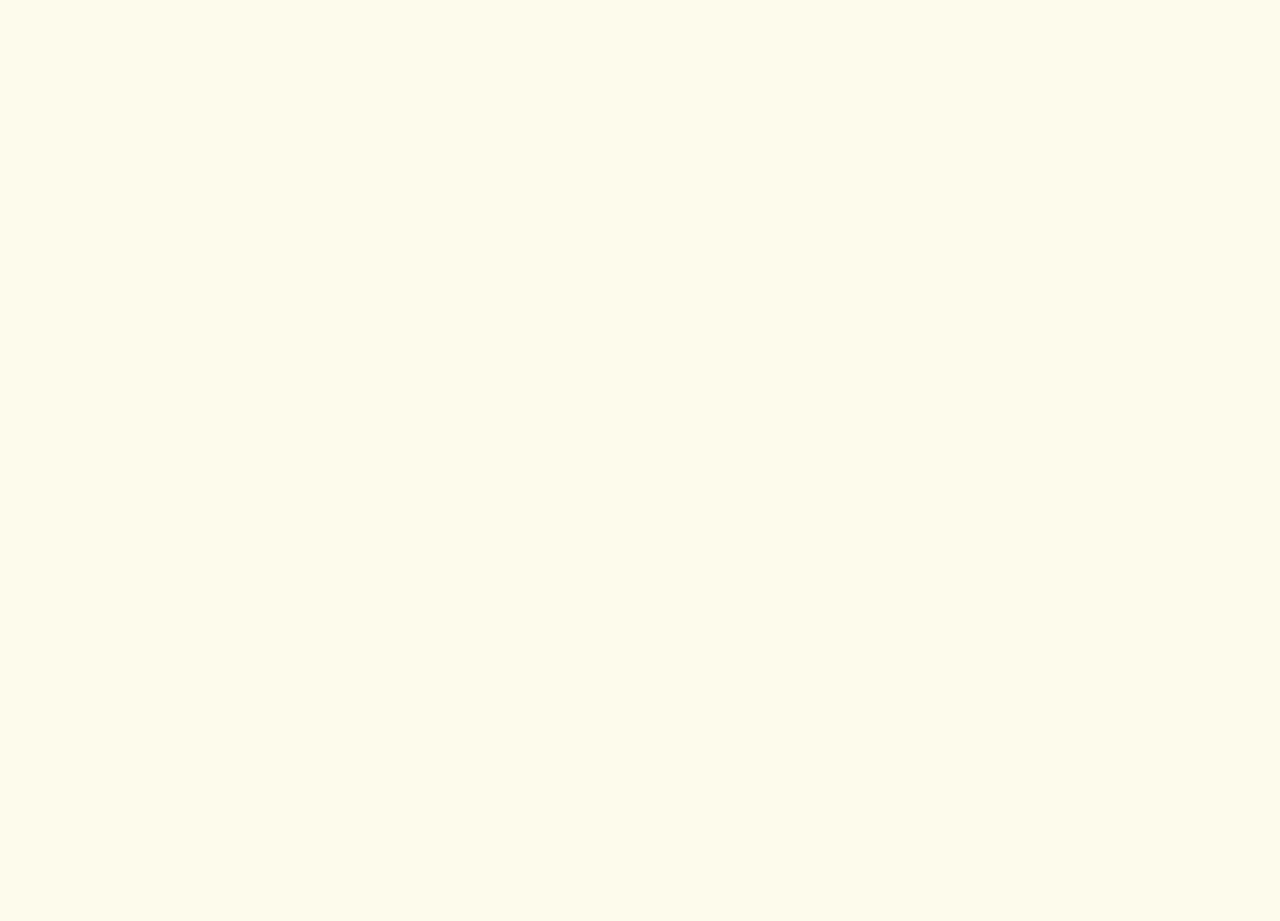
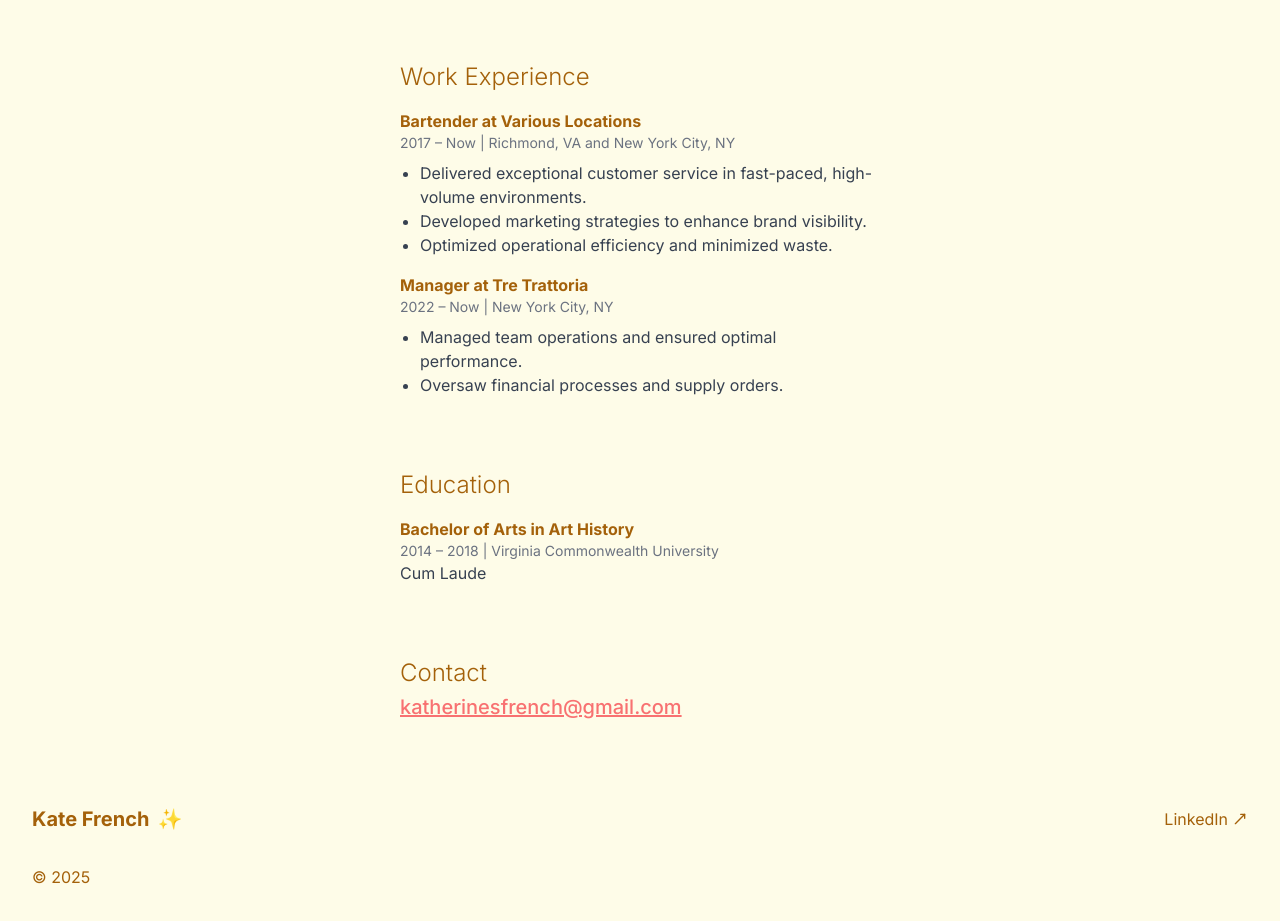
Before and after one commit to josephdburdick/katherinesfrench, a Next.js app: page /cv in a window 1280 px wide. Before the commit this address had no page. Shown: the part 427-1348 px from the top of the page. Before the commit the page ends 800 px from the top, so only its background shows below. Built offline with nearby package versions, Linux system fonts and the light colour scheme.

Commit message:
Initial addition of cv page

```diff
--- a/src/api/contact.md
+++ b/src/api/contact.md
@@ -7,5 +7,5 @@ links:
   resume:
     text: View my Resume
     icon: readCV
-    url: https://read.cv/katefr
+    url: /cv
 ---
--- a/src/api/site.md
+++ b/src/api/site.md
@@ -13,7 +13,7 @@ open_graph:
   title: "Kate French - Let's Connect"
   description: Learn more about Kate French, a customer service professional with extensive experience in hospitality and administration.
   image: ${basePath}/assets/images/kate-looking-up.webp
-  url: https://josephdburdick.github.io/katherinesfrench/
+  url: https://katefrench.me
   site_name: Kate French
 twitter:
   card: summary_large_image
--- a/src/app/_content/Experience.tsx
+++ b/src/app/_content/Experience.tsx
@@ -1,5 +1,6 @@
 "use client"
 
+import BodyText from "@/components/global/BodyText"
 import DateSpan from "@/components/global/DateSpan"
 import { useApi } from "@/components/providers/DataProvider"
 import convertNewLinesToHTML from "@/lib/convertNewLinesToHTML"
@@ -27,14 +28,12 @@ export default function Experience() {
           />
           <span className="absolute inset-0 rounded-xl bg-primary/50 mix-blend-soft-light"></span>
         </span>
-        <div className="prose space-y-4 lg:prose-lg xl:prose-xl md:row-start-2">
-          <div
-            className="text-pretty [&>p]:mt-0"
-            dangerouslySetInnerHTML={{
-              __html: convertNewLinesToHTML(role.description),
-            }}
-          ></div>
-        </div>
+        <BodyText
+          className="prose space-y-4 lg:prose-lg xl:prose-xl md:row-start-2"
+          dangerouslySetInnerHTML={{
+            __html: convertNewLinesToHTML(role.description),
+          }}
+        />
       </div>
     </li>
   )
--- /dev/null
+++ b/src/app/_content/Resume.tsx
@@ -0,0 +1,110 @@
+"use client"
+
+import BodyText from "@/components/global/BodyText"
+import { useApi } from "@/components/providers/DataProvider"
+import Image from "next/image"
+import React from "react"
+
+export default function Resume() {
+  const { data } = useApi()
+  const intro = data.intro.attributes
+  return (
+    <div className="mx-auto mt-10 max-w-xl p-6">
+      <span className="relative float-right lg:hidden">
+        <Image
+          width={intro.picture.width}
+          height={intro.picture.height}
+          alt={intro.picture.alt}
+          src={intro.picture.src}
+          className="h-auto w-24 rounded-b-full object-cover object-center md:w-32"
+        />
+        <div className="absolute inset-0 bg-primary/10 mix-blend-overlay" />
+      </span>
+
+      {/* About Section */}
+      <Section title="About">
+        <BodyText>
+          Administrator and customer service specialist with an unwavering
+          passion and energy for people. I believe the best customer experiences
+          come from a personable, positive, and enthusiastic demeanor, which is
+          reflected consistently through my work.
+        </BodyText>
+      </Section>
+
+      {/* Work Experience Section */}
+      <Section title="Work Experience">
+        {/* Job 1 */}
+        <div className="mt-4">
+          <h3 className="font-bold">Bartender at Various Locations</h3>
+          <p className="text-sm text-gray-500">
+            2017 – Now | Richmond, VA and New York City, NY
+          </p>
+          <ul className="mt-2 list-disc pl-5 text-gray-700">
+            <li>
+              Delivered exceptional customer service in fast-paced, high-volume
+              environments.
+            </li>
+            <li>Developed marketing strategies to enhance brand visibility.</li>
+            <li>Optimized operational efficiency and minimized waste.</li>
+          </ul>
+        </div>
+
+        {/* Job 2 */}
+        <div className="mt-4">
+          <h3 className="font-bold">Manager at Tre Trattoria</h3>
+          <p className="text-sm text-gray-500">
+            2022 – Now | New York City, NY
+          </p>
+          <ul className="mt-2 list-disc pl-5 text-gray-700">
+            <li>Managed team operations and ensured optimal performance.</li>
+            <li>Oversaw financial processes and supply orders.</li>
+          </ul>
+        </div>
+      </Section>
+
+      {/* Education Section */}
+      <Section title="Education">
+        <div className="mt-4">
+          <h3 className="font-bold">Bachelor of Arts in Art History</h3>
+          <p className="text-sm text-gray-500">
+            2014 – 2018 | Virginia Commonwealth University
+          </p>
+          <p className="text-gray-700">Cum Laude</p>
+        </div>
+      </Section>
+
+      {/* Contact Section */}
+      <Section title="Contact">
+        <BodyText>
+          <p className="mt-2">
+            <a
+              href="mailto:katherinesfrench@gmail.com"
+              className="hover:underline"
+            >
+              katherinesfrench@gmail.com
+            </a>
+          </p>
+        </BodyText>
+      </Section>
+    </div>
+  )
+}
+
+function Section({
+  title,
+  children,
+}: {
+  title: string
+  children: React.ReactNode
+}) {
+  return (
+    <div className="mt-6 rounded-lg p-6">
+      <Title>{title}</Title>
+      <BodyText className="text-base">{children}</BodyText>
+    </div>
+  )
+}
+
+function Title({ children }: { children: React.ReactNode }) {
+  return <h2 className="text-2xl font-light">{children}</h2>
+}
--- /dev/null
+++ b/src/app/cv/page.tsx
@@ -0,0 +1,19 @@
+import api from "@/api"
+import Footer from "@/components/global/Footer"
+import Header from "@/components/global/Header"
+import { DataProvider } from "@/components/providers/DataProvider"
+
+import Resume from "../_content/Resume"
+
+export default async function cv() {
+  const data = await api()
+
+  return (
+    <DataProvider initialData={data}>
+      <Header />
+      <Resume />
+      <Header />
+      <Footer />
+    </DataProvider>
+  )
+}
--- /dev/null
+++ b/src/components/global/BodyText.tsx
@@ -0,0 +1,14 @@
+type BodyTextProps = React.HTMLAttributes<HTMLDivElement> & {
+  children?: React.ReactNode
+}
+
+export default function BodyText({ children, ...props }: BodyTextProps) {
+  return (
+    <div
+      className="prose space-y-4 lg:prose-lg xl:prose-xl [&>*+*]:mt-4 [&_a]:text-red-400"
+      {...props}
+    >
+      {children}
+    </div>
+  )
+}
--- a/src/components/global/Header.tsx
+++ b/src/components/global/Header.tsx
@@ -4,7 +4,6 @@ import { useApi } from "@/components/providers/DataProvider"
 import { cn } from "@/lib/utils"
 
 import ExternalLink from "./ExternalLink"
-import Icon from "./Icon"
 
 export default function Header() {
   const { data } = useApi()
@@ -13,7 +12,7 @@ export default function Header() {
   return (
     <header className={cn("container flex items-center justify-between py-8")}>
       <h1 className="inline-flex flex-nowrap items-center gap-2 text-xl font-bold">
-        <span>{name}</span> ✨
+        <a href="/">{name}</a> ✨
       </h1>
       <div className="font-semi flex items-end justify-between gap-4 md:items-center">
         <ExternalLink href={linkedin.url}>{linkedin.text}</ExternalLink>
```
Also changed, not shown: 1 other file (tests, documents, lock files or other folders).
